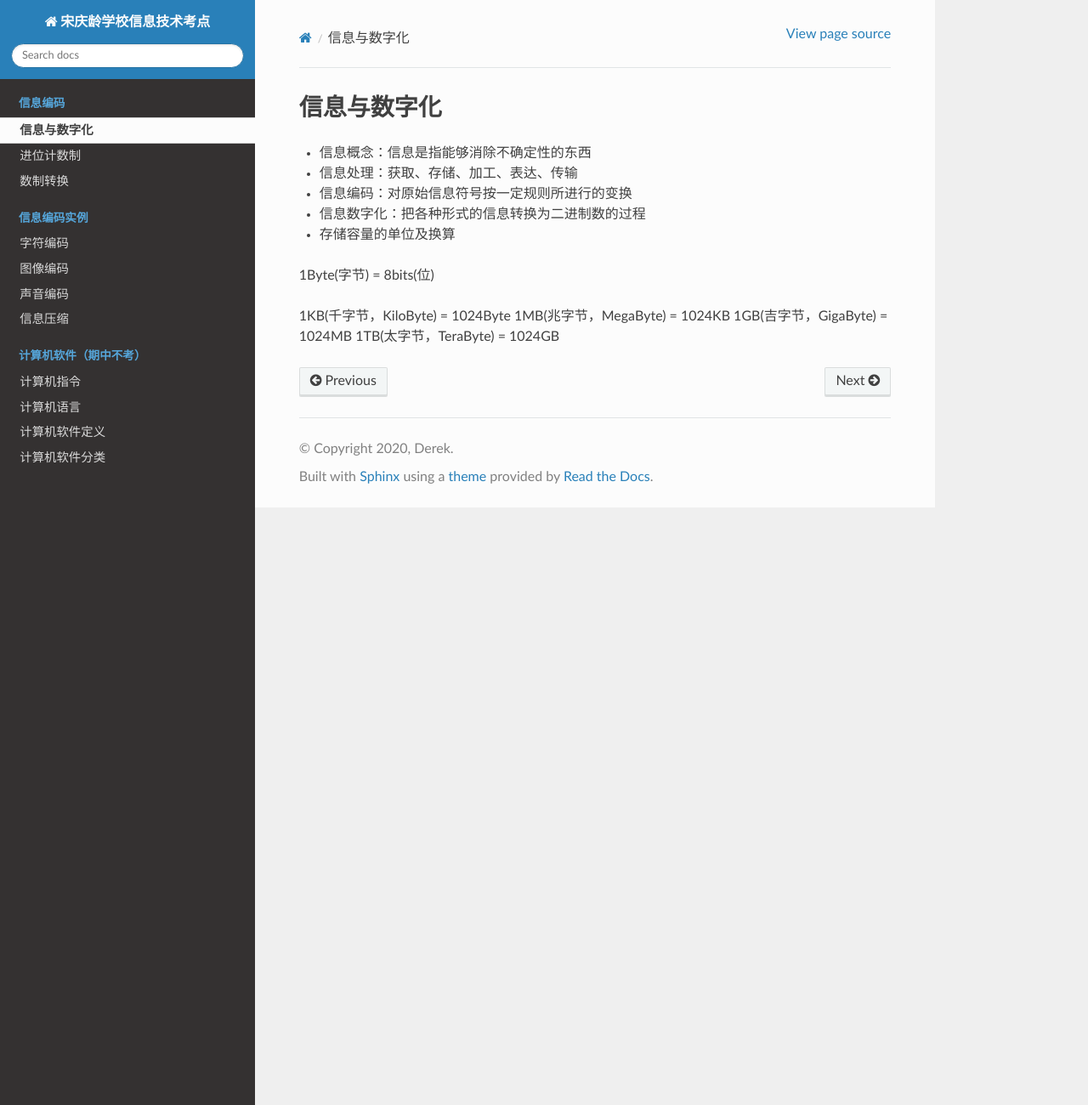
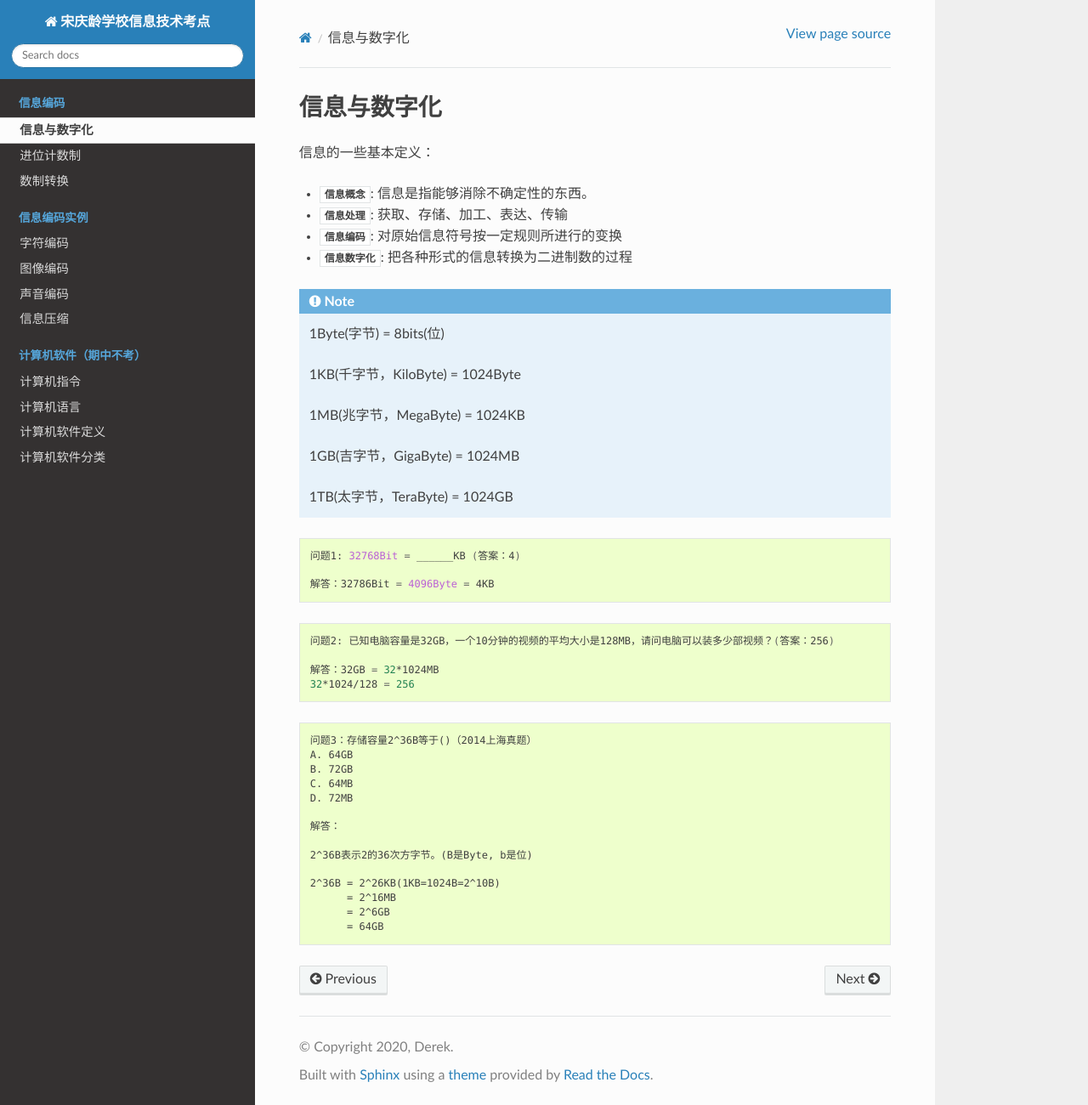
Before and after one commit to scls-cs/steam, a Sphinx documentation site: the page built from source/information/digital.rst, in a window 1280 px wide and 1300 px high. Shown: the whole window at 85% size. Built offline with Sphinx 7.4.7 and the Read the Docs theme 2.0.0, drawn with Linux system fonts in a browser that asks for light colours.

Commit message:
add mid term notification

```diff
--- a/source/information/digital.rst
+++ b/source/information/digital.rst
@@ -1,19 +1,55 @@
 信息与数字化
 ==========
 
-* 信息概念：信息是指能够消除不确定性的东西
+信息的一些基本定义：
 
-* 信息处理：获取、存储、加工、表达、传输
+* :class:`.信息概念`:  信息是指能够消除不确定性的东西。
 
-* 信息编码：对原始信息符号按一定规则所进行的变换
+* :class:`.信息处理`: 获取、存储、加工、表达、传输
 
-* 信息数字化：把各种形式的信息转换为二进制数的过程
+* :class:`.信息编码`: 对原始信息符号按一定规则所进行的变换
 
-* 存储容量的单位及换算
+* :class:`.信息数字化`: 把各种形式的信息转换为二进制数的过程
 
-1Byte(字节) = 8bits(位)
+.. note::
 
-1KB(千字节，KiloByte) = 1024Byte
-1MB(兆字节，MegaByte) = 1024KB
-1GB(吉字节，GigaByte) = 1024MB
-1TB(太字节，TeraByte) = 1024GB
+    1Byte(字节) = 8bits(位)
+
+    1KB(千字节，KiloByte) = 1024Byte
+
+    1MB(兆字节，MegaByte) = 1024KB
+
+    1GB(吉字节，GigaByte) = 1024MB
+
+    1TB(太字节，TeraByte) = 1024GB
+
+
+.. code-block:: bash
+
+   问题1: 32768Bit = ______KB (答案：4)
+
+   解答：32786Bit = 4096Byte = 4KB
+
+.. code-block:: bash
+
+   问题2: 已知电脑容量是32GB，一个10分钟的视频的平均大小是128MB，请问电脑可以装多少部视频？(答案：256)
+
+   解答：32GB = 32*1024MB
+   32*1024/128 = 256
+
+.. code-block:: text
+
+   问题3：存储容量2^36B等于()（2014上海真题）
+   A. 64GB
+   B. 72GB
+   C. 64MB
+   D. 72MB
+
+   解答：
+
+   2^36B表示2的36次方字节。(B是Byte, b是位)
+
+   2^36B = 2^26KB(1KB=1024B=2^10B)
+         = 2^16MB
+         = 2^6GB
+         = 64GB
```
Also changed, not shown: source/code_example/char.rst (+33 -24 lines), source/code_example/image.rst (+43 -7 lines), 17 other files.
